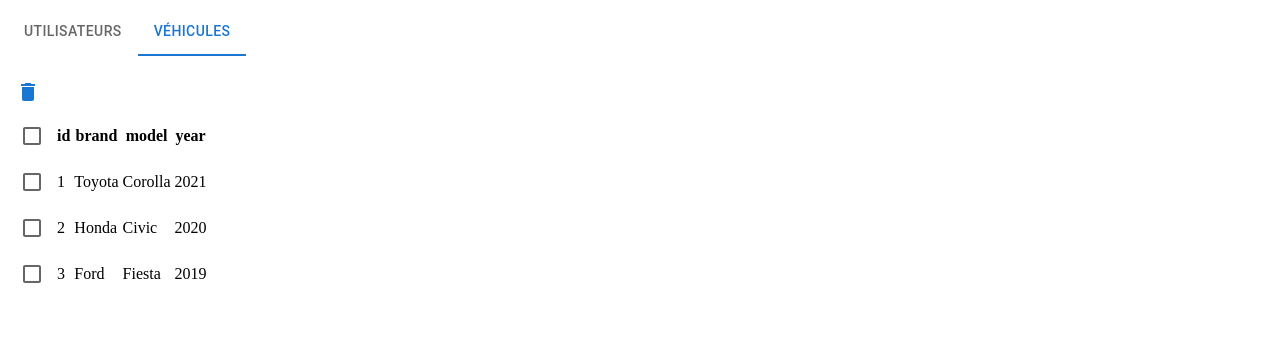
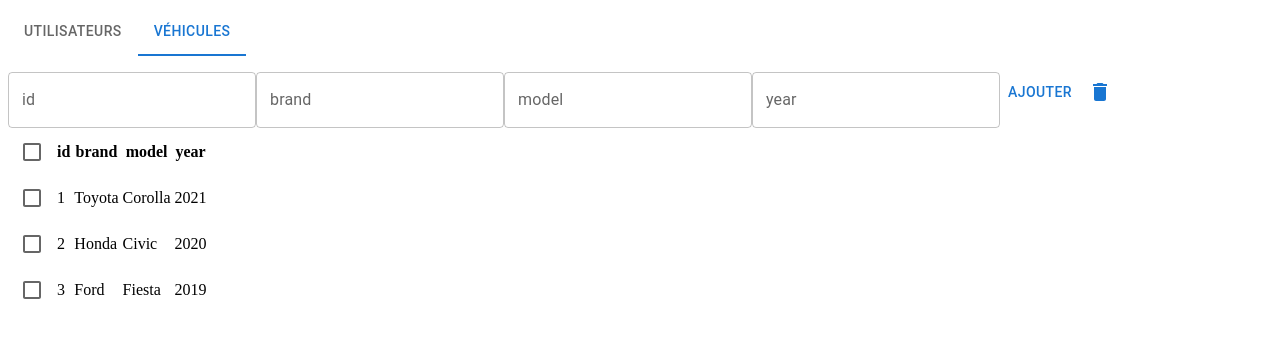
Before and after one commit to youneshenni/react-training-v4, a React (Vite) app: page / in a window 1280 px wide. Both pictures are taken after a click on the tab "VÉHICULES". Shown: the top 338 px of the page. Built offline with nearby package versions, Linux system fonts and the light colour scheme; no server answers.

Commit message:
Adds useRef

```diff
--- a/src/App.jsx
+++ b/src/App.jsx
@@ -1,7 +1,22 @@
 /* eslint-disable react/prop-types */
 
-import { createContext, useContext, useEffect, useMemo, useState } from "react";
-import { Checkbox, Tabs, Tab, IconButton } from "@mui/material";
+import {
+  createContext,
+  useContext,
+  useEffect,
+  useMemo,
+  useState,
+  createRef,
+  useRef,
+} from "react";
+import {
+  Checkbox,
+  Tabs,
+  Tab,
+  IconButton,
+  TextField,
+  Button,
+} from "@mui/material";
 import { SnackbarProvider, useSnackbar } from "notistack";
 import {
   createBrowserRouter,
@@ -97,7 +112,8 @@ function withUsers(Component) {
   return MyCreatedComponent;
 }
 
-function Table({ rows: propsRows, columns, rayane }) {
+function Table({ rows: propsRows, columns }) {
+  const inputRefs = columns.map(() => createRef());
   useEffect(() => {
     setRows(propsRows);
     localStorage.setItem("rows", JSON.stringify(propsRows));
@@ -107,9 +123,36 @@ function Table({ rows: propsRows, columns, rayane }) {
   const { isChecked, clearCheckedRows, checkedRows, selectAllRows } =
     useContext(checkboxContext);
   const { enqueueSnackbar } = useSnackbar();
+
   return (
     <div>
-      <p>{rayane}</p>
+      {columns.map(({ key }, index) => (
+        <TextField
+          key={key}
+          label={key}
+          inputProps={{ ref: inputRefs[index] }}
+        />
+      ))}
+      <Button
+        onClick={() => {
+          setRows((rows) => [
+            inputRefs
+              .map((ref) => ref.current.value)
+              .reduce(
+                // (acc, curr, i) => ({ ...acc, [columns[i].key]: curr }), // -- THIS IS BETTER
+                (acc, curr, i) => {
+                  acc[columns[i].key] = curr;
+                  return acc;
+                },
+                {}
+              ),
+            ...rows,
+          ]);
+          inputRefs.map((ref) => (ref.current.value = ""));
+        }}
+      >
+        Ajouter
+      </Button>
       <IconButton
         color="primary"
         variant="contained"
```
